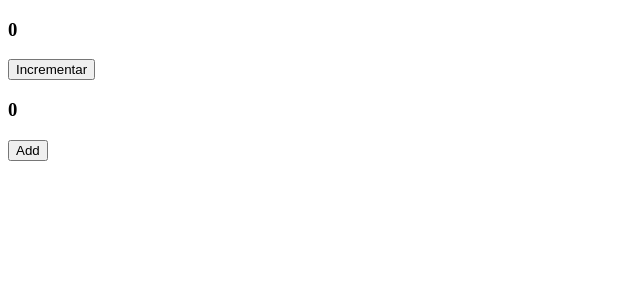
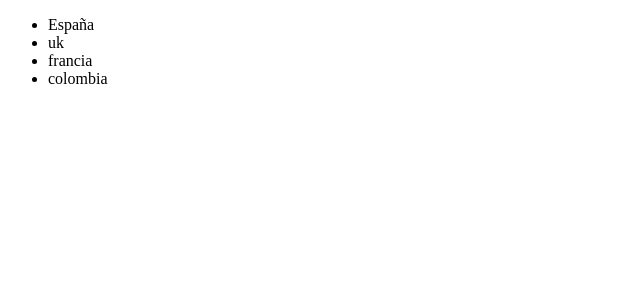
Before and after one commit to camidev234/Vue-course, a Vue app in the folder vue-course/: page / in a window 1280 px wide. Shown: the top 300 px of the page, without its empty margins (0-640 px from the left). Built offline with nearby package versions, Linux system fonts and the light colour scheme.

Commit message:
Directives v-for and v-if

```diff
--- a/vue-course/src/App.vue
+++ b/vue-course/src/App.vue
@@ -1,18 +1,16 @@
 <template>
-  <CounterOption />
-  <CounterComposition />
+  <ExampleForObj />
 </template>
 
 
 <script setup lang="ts">
-  import CounterOption from './components/CounterOption.vue';
-  import CounterComposition from './components/CounterComposition.vue';
+import ExampleForObj from './components/ExampleForObj.vue';
 </script>
 
 
 
 <style scoped>
-  h1 {
-    color: green;
-  }
+h1 {
+  color: green;
+}
 </style>
--- a/vue-course/src/components/CounterComposition.vue
+++ b/vue-course/src/components/CounterComposition.vue
@@ -14,6 +14,5 @@
             }
             return {counter, addCounter}
         }
-
     })
 </script>
--- /dev/null
+++ b/vue-course/src/components/ExampleForObj.vue
@@ -0,0 +1,37 @@
+<template>
+<ul>
+    <li v-for="country in countries" :key="country.code">{{ country.name }}</li>
+</ul>
+
+</template>
+
+<script lang="ts" setup>
+    import {Ref, ref} from 'vue';
+    interface ICountry {
+        code: string,
+        name: string
+    }
+    // typing the var countries to array and Use the interface ICountry
+    let countries:Ref<Array <ICountry>> = ref([
+        {
+            code: 'es',
+            name: 'España'
+        },
+        {
+            code: 'n',
+            name: 'uk'
+        },
+        {
+            code: 'fr',
+            name: 'francia'
+        },
+        {
+            code: 'col',
+            name: 'colombia'
+        }
+    ])
+</script>
+
+<style scoped>
+
+</style>
```
Also changed, not shown: vue-course/src/components/ExampleFor.vue (added, +19 -0 lines), vue-course/src/components/ExampleSelective.vue (added, +18 -0 lines).
